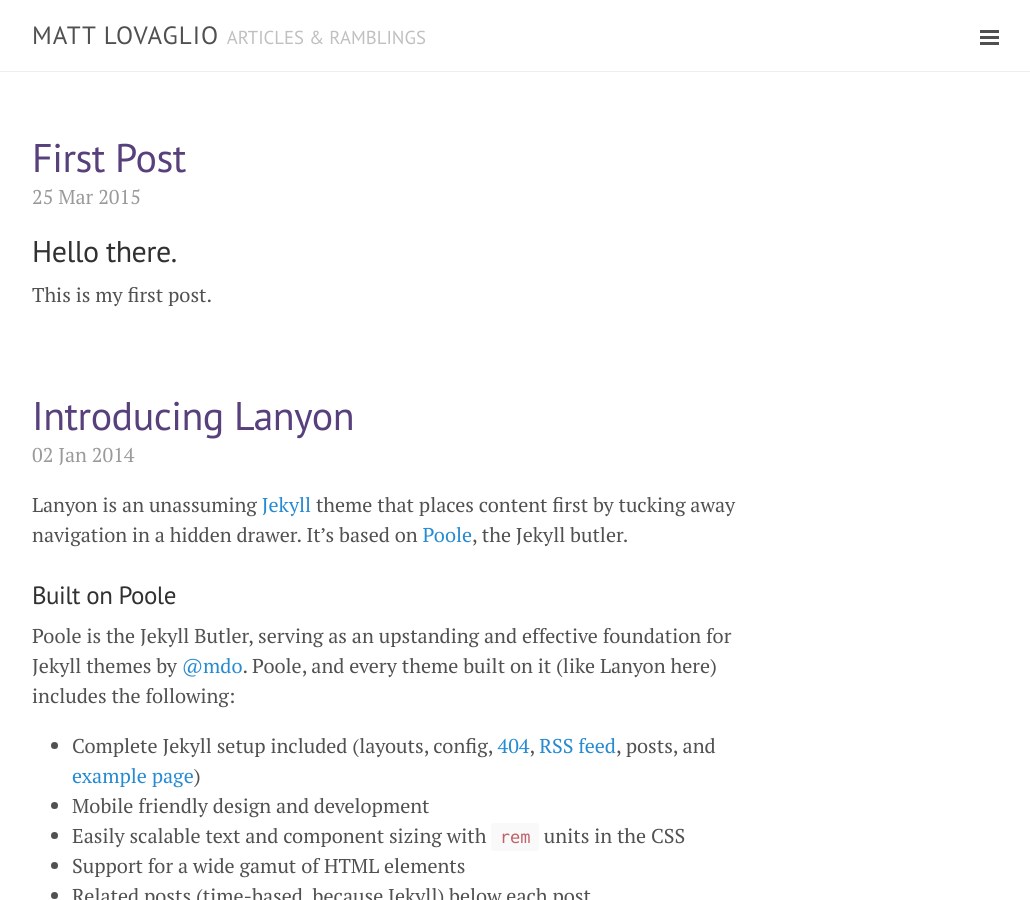
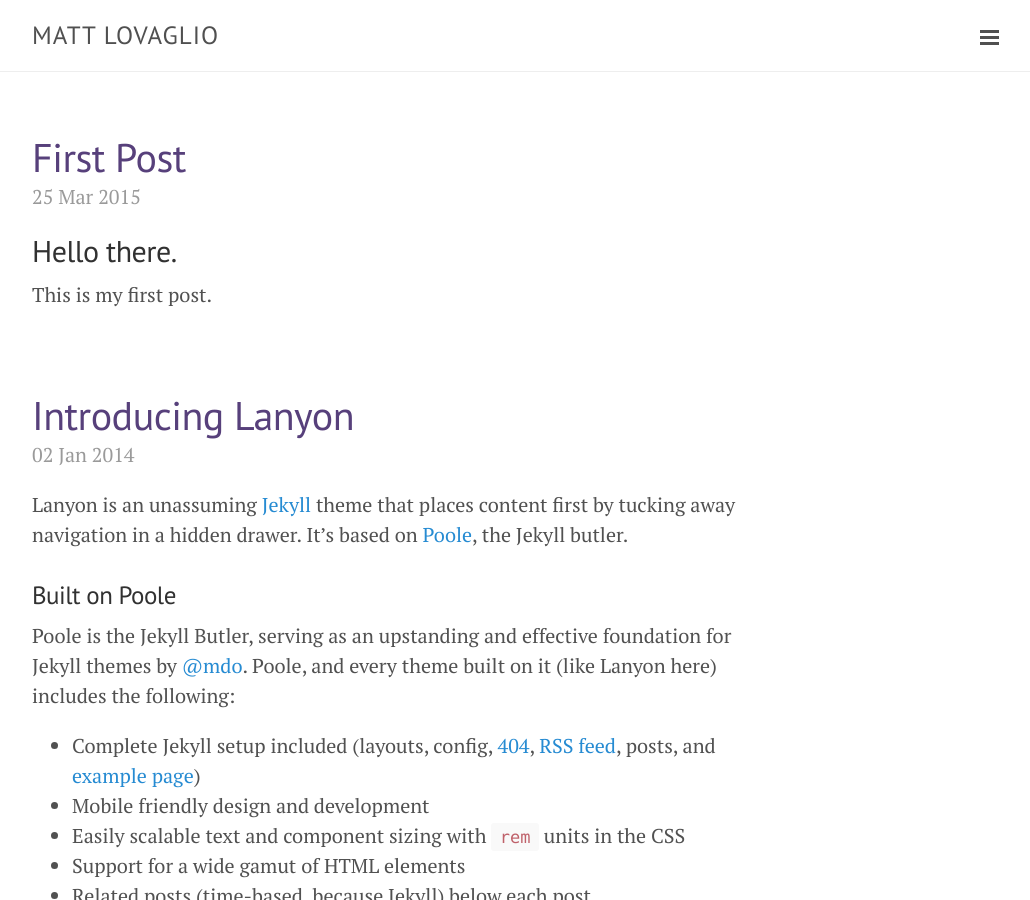
Before and after one commit to mattlovaglio/mattlovaglio.github.io, a Jekyll site: the page built from index.html, in a window 1280 px wide and 900 px high. Shown: the whole window, without its empty margins (248-1278 px from the left). Built offline with Jekyll 4.4.1, drawn with Linux system fonts in a browser that asks for light colours; Markdown is read by kramdown in place of the engine named in the settings; the list of posts is cut into pages by our own code.

Commit message:
Reverted Tagline
Reverted tagline to NO tagline. Still must solve the appearance of a
“dot” in the title part of the browser.

```diff
--- a/_config.yml
+++ b/_config.yml
@@ -10,7 +10,7 @@ relative_permalinks: true
 
 # Setup
 title:               Matt Lovaglio
-tagline:             'Articles & Ramblings'
+tagline:             ''
 description:         'The blog of <a href="https://twitter.com/mattlovaglio" target="_blank">@mattlovaglio</a>.'
 url:                 http://lanyon.getpoole.com
 baseurl:             /
```
